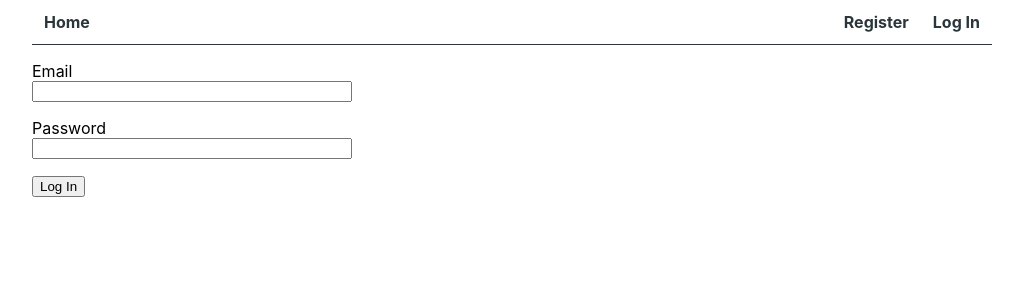
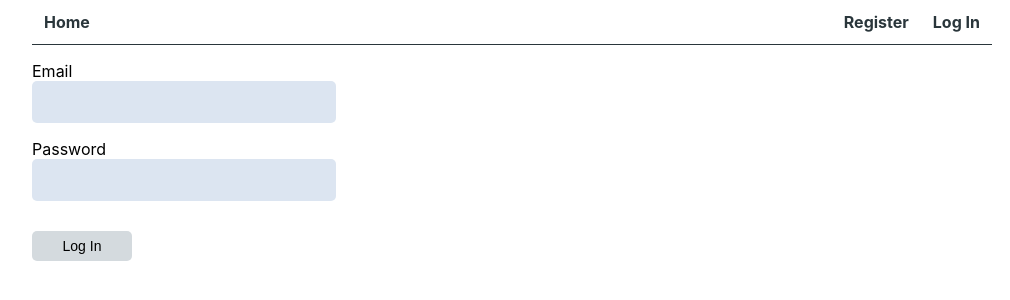
Before and after one commit to ELENA88555/goit-react-hw-08-phonebook, a React (Create React App) app: page /goit-react-hw-08-phonebook/login in a window 1280 px wide. Shown: the top 300 px of the page, without its empty margins (128-1138 px from the left). Built offline with nearby package versions, Linux system fonts and the light colour scheme.

Commit message:
Register

```diff
--- a/src/components/ContactList/ContactList.jsx
+++ b/src/components/ContactList/ContactList.jsx
@@ -22,7 +22,7 @@ export const ContactList = () => {
     dispatch(fetchContactsThunk());
   }, [dispatch]);
 
-  const btnDeleteHandler = contactId => {
+  const btnDeleteHandler =contactId => {
     dispatch(deleteContactThunk(contactId));
   };
 
@@ -31,14 +31,15 @@ export const ContactList = () => {
       {loading && <p>loading ...</p>}
 
       {contactsList.length > 0 ? (
-        contactsList.map(({ contactId, name, number }) => (
-          <li key={contactId} className={css.item}  id={contactId}>
+        contactsList.map(({ id, name, number }) => (
+          <li key={id} className={css.item} id={id} >
             <p className={css.text}>{name}</p>
             <p className={css.text}>{number}</p>
             <button
+            //  id={contactId}
               type="button"
               className={css.btnDelete}
-              onClick={ () => btnDeleteHandler(contactId)}
+              onClick={ () => btnDeleteHandler(id)}
             >
               Delete
             </button>
--- a/src/components/LoginForm/LoginForm.js
+++ b/src/components/LoginForm/LoginForm.js
@@ -1,29 +1,29 @@
 import { useDispatch } from 'react-redux';
 import css from './LoginForm.module.css';
 import { logIn } from 'redux/auth/operations';
-// import { useNavigate } from 'react-router-dom';
+import { useNavigate } from 'react-router-dom';
 
 export const LoginForm = () => {
   const dispatch = useDispatch();
-  // const navigate = useNavigate();
+  const navigate = useNavigate();
 
-  const handleSubmit =  e => {
+  const handleSubmit = async (e) => {
     e.preventDefault();
 
     const form = e.currentTarget;
-    // try {
-    //   await
+    try {
+      await
        dispatch(
         logIn({
           email: form.elements.email.value,
           password: form.elements.password.value,
         })
       )
-    //   .unwrap();
-    //   navigate('/');
-    // } catch (error) {
-    //   alert('Error login');
-    // }
+      .unwrap();
+      navigate('/');
+    } catch (error) {
+      alert('Error login');
+    }
 
     form.reset();
   };
@@ -32,13 +32,13 @@ export const LoginForm = () => {
     <form className={css.form} onSubmit={handleSubmit} autoComplete="off">
       <label className={css.label}>
         Email
-        <input type="email" name="email" />
+        <input className={css.inputForm} type="email" name="email" />
       </label>
       <label className={css.label}>
         Password
-        <input type="password" name="password" />
+        <input className={css.inputForm} type="password" name="password" />
       </label>
-      <button type="submit">Log In</button>
+      <button className={css.btnForm} type="submit">Log In</button>
     </form>
   );
 };
--- a/src/components/LoginForm/LoginForm.module.css
+++ b/src/components/LoginForm/LoginForm.module.css
@@ -6,4 +6,40 @@
   display: flex;
   flex-direction: column;
   margin-bottom: 16px;
+  font-style: normal;
+  font-size: 16px;
 }
+
+
+
+.inputForm{
+  border-radius: 5px;
+  background-color: rgb(220, 229, 241);
+  border: none;
+  width: 300px;
+  height: 40px;
+  text-align: center;
+
+}
+.inputForm:hover, .inputForm:focus {
+  background-color:rgb(156, 203, 239);
+  border: 1px,solid, rgb(114, 157, 230);
+  outline: none;
+}
+
+
+
+.btnForm{
+  display: block;
+  margin-top: 30px;
+  font-size: 14px;
+  font-style: normal;
+  width: 100px;
+  height: 30px;
+  border-radius: 5px;
+  cursor: pointer;
+  background-color: rgb(212, 218, 222);
+  border: none;
+
+
+}
--- a/src/components/RegisterForm/RegisterForm.js
+++ b/src/components/RegisterForm/RegisterForm.js
@@ -22,17 +22,17 @@ export const RegisterForm = () => {
     <form className={css.form} onSubmit={handleSubmit} autoComplete="off">
       <label className={css.label}>
         Username
-        <input type="text" name="name"  />
+        <input className={css.inputForm}  type="text" name="name"  />
       </label>
       <label className={css.label}>
         Email
-        <input type="email" name="email"  />
+        <input className={css.inputForm} type="email" name="email"  />
       </label>
       <label className={css.label}>
         Password
-        <input type="password" name="password"  />
+        <input className={css.inputForm} type="password" name="password"  />
       </label>
-      <button type="submit">Register</button>
+      <button className={css.btnForm} type="submit">Register</button>
     </form>
   );
 };
--- a/src/components/RegisterForm/RegisterForm.module.css
+++ b/src/components/RegisterForm/RegisterForm.module.css
@@ -6,4 +6,40 @@
   display: flex;
   flex-direction: column;
   margin-bottom: 16px;
+  font-style: normal;
+  font-size: 16px;
 }
+
+
+
+.inputForm{
+  border-radius: 5px;
+  background-color: rgb(220, 229, 241);
+  border: none;
+  width: 300px;
+  height: 40px;
+  text-align: center;
+
+}
+.inputForm:hover, .inputForm:focus {
+  background-color:rgb(156, 203, 239);
+  border: 1px,solid, rgb(114, 157, 230);
+  outline: none;
+}
+
+
+
+.btnForm{
+  display: block;
+  margin-top: 30px;
+  font-size: 14px;
+  font-style: normal;
+  width: 100px;
+  height: 30px;
+  border-radius: 5px;
+  cursor: pointer;
+  background-color: rgb(212, 218, 222);
+  border: none;
+
+
+}
--- a/src/pages/PhoneBookList/PhoneBookList.js
+++ b/src/pages/PhoneBookList/PhoneBookList.js
@@ -11,7 +11,7 @@ import css from './PhoneBook.module.css';
 // import { fetchTasks } from 'redux/tasks/operations';
 // import { selectLoading } from 'redux/tasks/selectors';
 
-export default function Tasks() {
+export default function PhonebookList() {
   const dispatch = useDispatch();
   const isLoading = useSelector(selectIsLoading);
 
```
